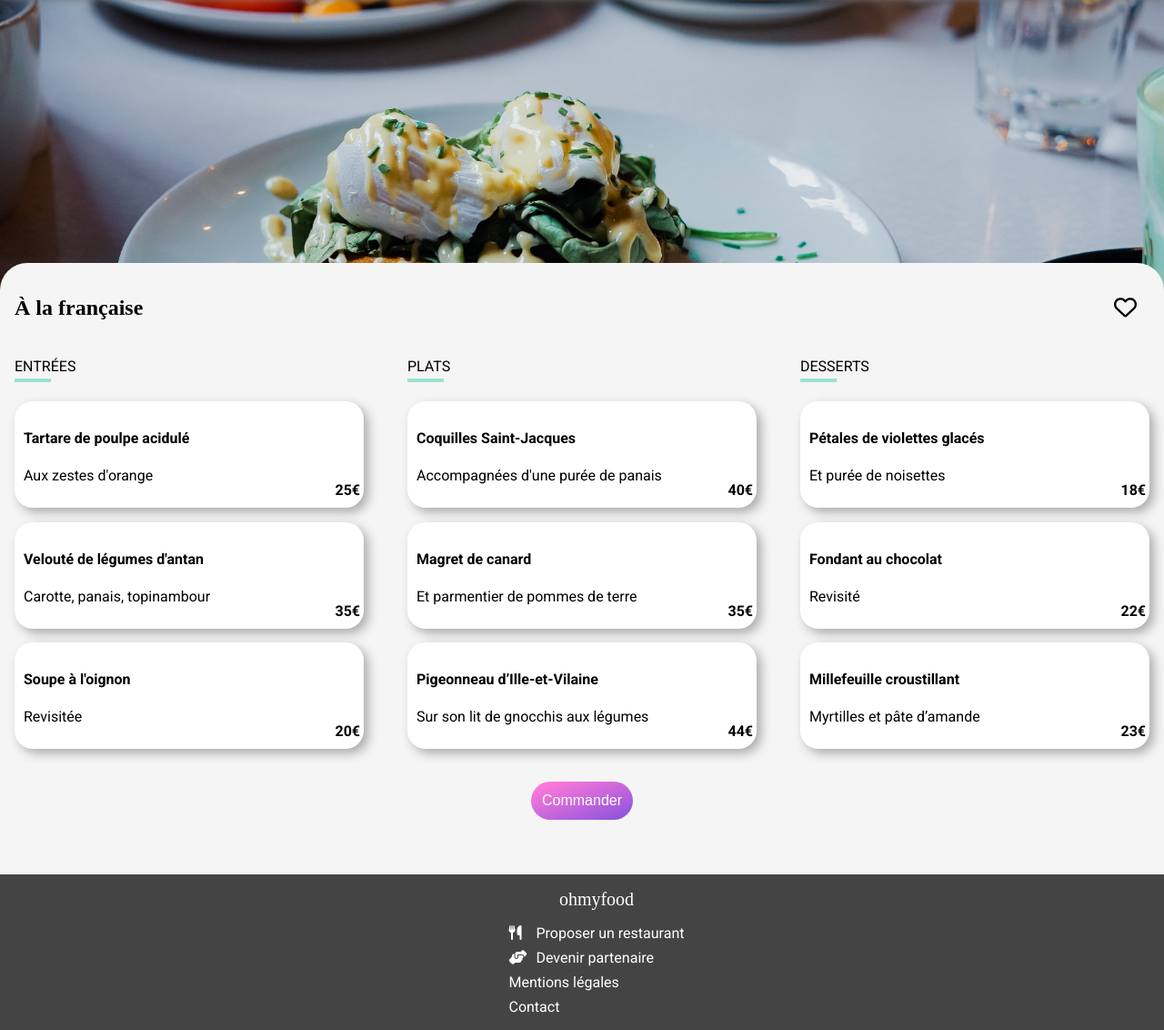
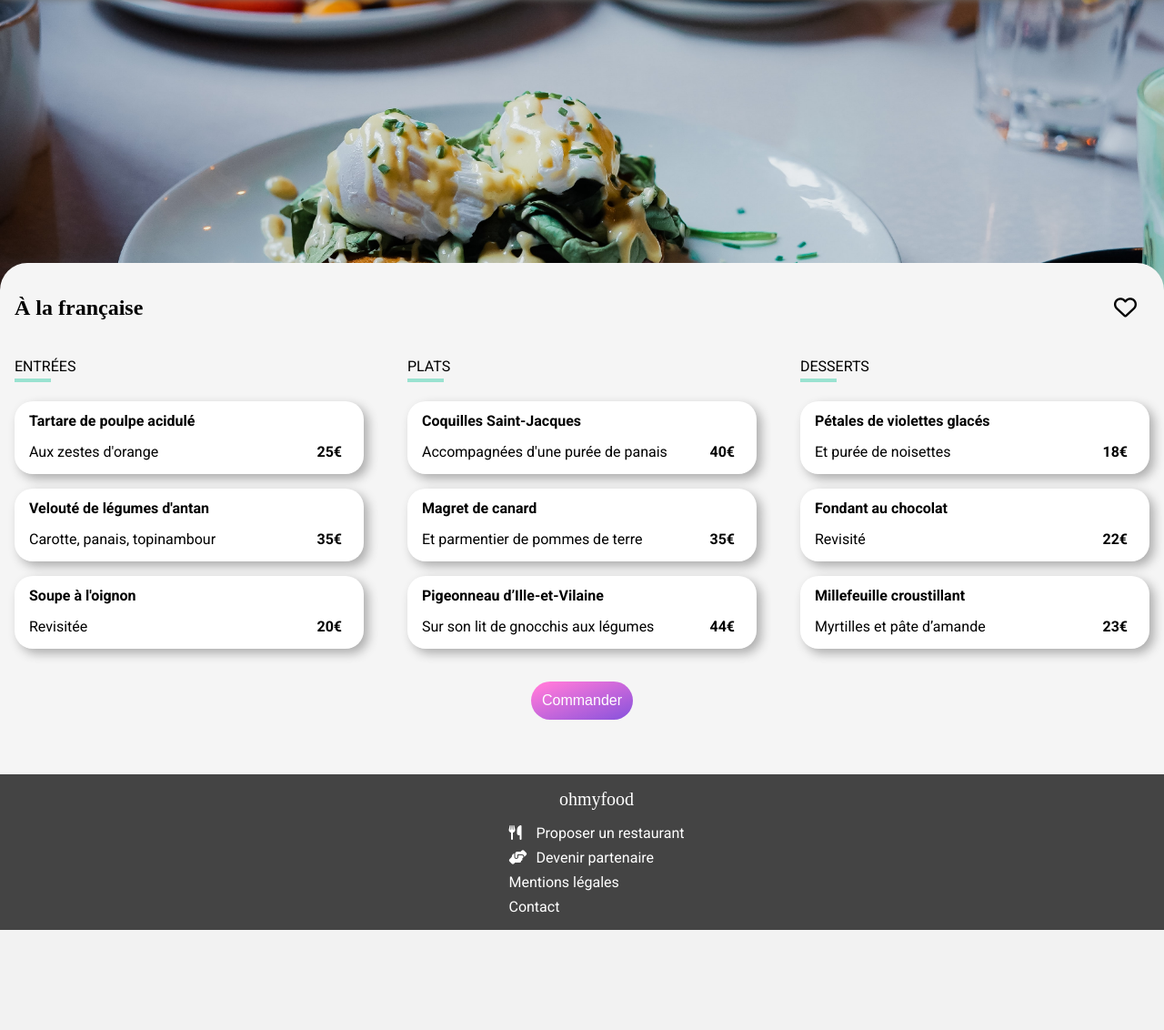
Before and after one commit to Zeryuh/ThomasBegue_3_14012022, a PHP site: page /francaise.html in a window 1280 px wide. Shown: the part 48-1180 px from the top of the page at 91% size. After the commit the page ends 1070 px from the top, so only its background shows below. Run offline with PHP 8.4, Linux system fonts and the light colour scheme; some libraries are stand-ins or nearby versions; some web fonts are replaced.

Commit message:
initial commit

```diff
--- a/assets/css/styles.css
+++ b/assets/css/styles.css
@@ -333,7 +333,8 @@ h2 {
 
 .plat {
   background-color: white;
-  padding: 10px;
+  height: 80px;
+  padding-left: 16px;
   display: flex;
   border-radius: 20px;
   margin: 16px 0;
@@ -354,18 +355,20 @@ h2 {
   flex: 1;
 }
 
-.plat__title {
+.plat__name__title {
   white-space: nowrap;
   text-overflow: ellipsis;
   overflow: hidden;
   margin: 0;
+  margin-top: 12px;
 }
 
-.plat__description {
+.plat__name__description {
   white-space: nowrap;
   text-overflow: ellipsis;
   overflow: hidden;
   margin: 0;
+  margin-top: 15px;
 }
 
 .plat__price {
@@ -374,7 +377,8 @@ h2 {
   overflow: hidden;
   justify-content: flex-end;
   align-items: flex-end;
-  margin-right: 10px;
+  padding-right: 40px;
+  padding-bottom: 15px;
 }
 
 .plat__confirmation {
@@ -388,7 +392,7 @@ h2 {
 }
 
 .plat:hover .plat__confirmation {
-  margin-right: -16px;
+  margin-right: -4px;
 }
 
 .plat__cacheicon {
@@ -510,10 +514,11 @@ h2 {
   }
 }
 
-body {
+body, html {
   display: flex;
   margin: 0;
   font-family: 'Roboto', sans-serif;
+  height: 100%;
   overflow-x: hidden;
   flex-direction: column;
 }
--- a/ressources/sass/components/_body.scss
+++ b/ressources/sass/components/_body.scss
@@ -1,8 +1,8 @@
-body{
+body, html{
     display: flex;
     margin: 0;
     font-family: 'Roboto', sans-serif;
+    height: 100%;
     overflow-x: hidden;
     flex-direction: column;
-
 }
--- a/ressources/sass/components/_page_menu.scss
+++ b/ressources/sass/components/_page_menu.scss
@@ -21,7 +21,7 @@ h2 {
     max-height: 350px;
     width: 100%;
     object-fit: cover;
-    &__enchante{
+    &__enchante {
         max-width: 100%;
         max-height: 300px;
         width: 100%;
@@ -74,8 +74,8 @@ h2 {
 }
 .menu__global {
     display: grid;
-    @media (min-width:1024px){
-        grid-template-columns: repeat(3,1fr);
+    @media (min-width: 1024px) {
+        grid-template-columns: repeat(3, 1fr);
         column-gap: 16px;
     }
 }
@@ -102,7 +102,8 @@ h2 {
 }
 .plat {
     background-color: white;
-    padding: 10px;
+    height: 80px;
+    padding-left: 16px;
     display: flex;
     border-radius: 20px;
     margin: 16px 0;
@@ -120,19 +121,21 @@ h2 {
         text-overflow: ellipsis;
         overflow: hidden;
         flex: 1;
-    }
+
         &__title {
             white-space: nowrap;
             text-overflow: ellipsis;
             overflow: hidden;
             margin: 0;
-
+            margin-top: 12px;
         }
         &__description {
             white-space: nowrap;
             text-overflow: ellipsis;
             overflow: hidden;
             margin: 0;
+            margin-top: 15px;
+        }
     }
     &__price {
         font-weight: bold;
@@ -140,7 +143,8 @@ h2 {
         overflow: hidden;
         justify-content: flex-end;
         align-items: flex-end;
-        margin-right: 10px;
+        padding-right: 40px;
+        padding-bottom: 15px;
     }
     &__confirmation {
         background-color: $vert;
@@ -152,7 +156,7 @@ h2 {
         transition-duration: 500ms;
     }
     &:hover &__confirmation {
-        margin-right: -16px;
+        margin-right: -4px;
     }
     &__cacheicon {
         height: 25px;
@@ -173,7 +177,7 @@ h2 {
     }
 }
 
-.global__commander{
+.global__commander {
     display: flex;
     align-items: center;
     justify-content: center;
```
Also changed, not shown: assets/css/styles.min.css, 2 other files. Lines whose indentation alone changed are shown as unchanged.
